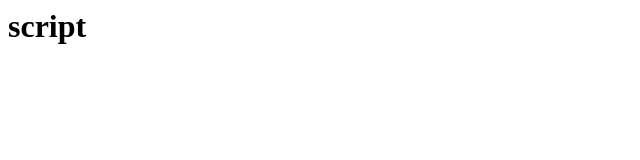
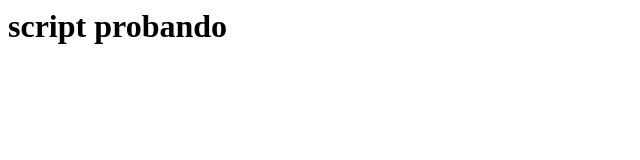
Before and after one commit to laravel-code-coder/laravel-code-coder.github.io, a plain HTML site: page index.html in a window 1280 px wide. Shown: the whole page, without its empty margins (0-640 px from the left). Drawn offline with Linux system fonts and the light colour scheme.

Commit message:
Update index.html

```diff
--- a/index.html
+++ b/index.html
@@ -1 +1 @@
-<h1>script</h1>
+<h1>script probando</h1>
```
